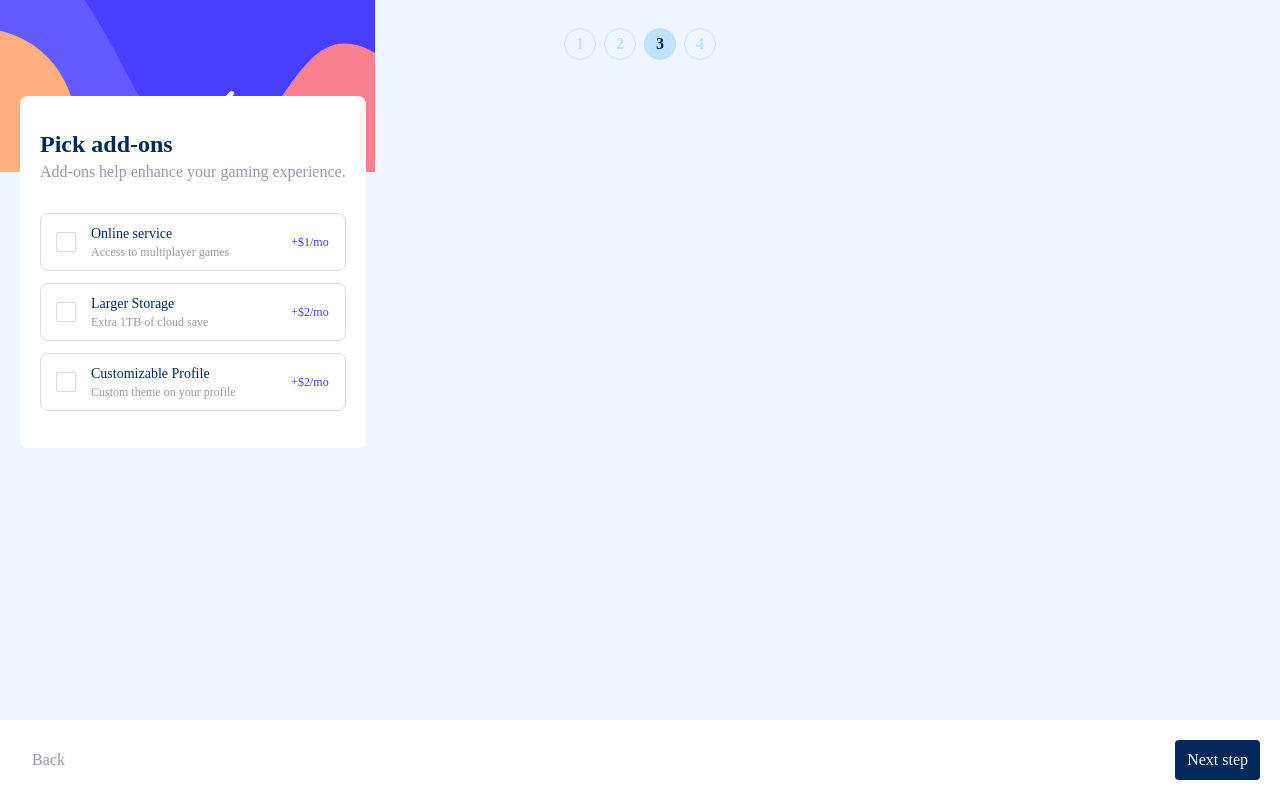
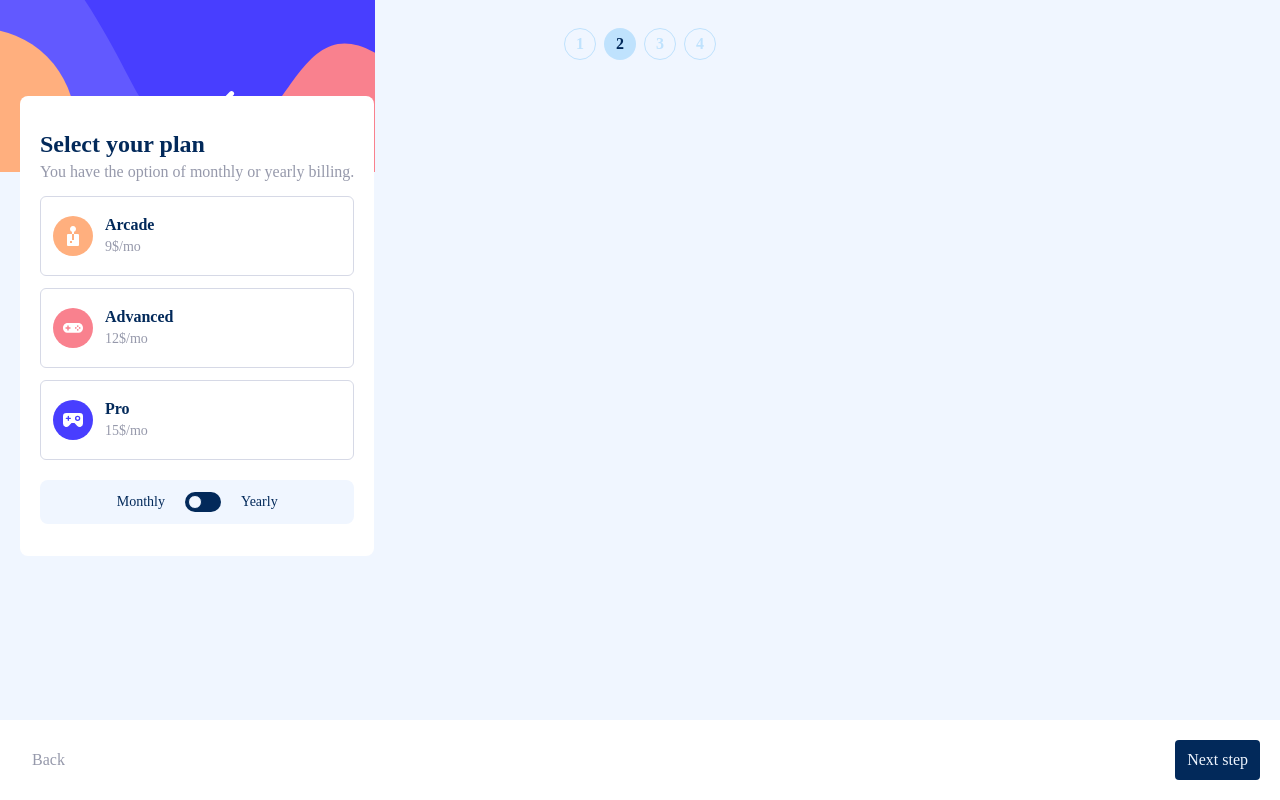
Before and after one commit to Gw3i/fm-multistep-form, an Angular app: page / in a window 1280 px wide. Built offline with nearby package versions, Linux system fonts and the light colour scheme.

Commit message:
Change checkboxes to radio buttons

```diff
--- a/src/app/components/multistep-form/multistep-form.component.html
+++ b/src/app/components/multistep-form/multistep-form.component.html
@@ -71,10 +71,12 @@
             class="checkbox-box relative w-full h-20 xl:w-[128px] xl:h-[150px] flex justify-center items-center transition"
           >
             <input
-              type="checkbox"
+              name="plan"
+              value="arcadePlan"
+              type="radio"
               id="arcade"
               class="absolute top-0 left-0 w-full h-20 xl:w-[128px] xl:h-[150px] opacity-0 cursor-pointer"
-              formControlName="arcade"
+              formControlName="plan"
             />
             <div
               class="py-4 px-3 flex gap-3 xl:gap-0 xl:content-between xl:grid w-full h-full transition border rounded-md border-neutral-light-gray"
@@ -99,10 +101,12 @@
             class="checkbox-box relative w-full h-20 xl:w-[128px] xl:h-[150px] flex justify-center items-center transition"
           >
             <input
-              type="checkbox"
+              name="plan"
+              value="advancedPlan"
+              type="radio"
               id="advanced"
               class="absolute top-0 left-0 w-full h-20 xl:w-[128px] xl:h-[150px] opacity-0 cursor-pointer"
-              formControlName="advanced"
+              formControlName="plan"
             />
             <div
               class="py-4 px-3 flex gap-3 xl:gap-0 xl:content-between xl:grid w-full h-full transition border rounded-md border-neutral-light-gray"
@@ -127,10 +131,12 @@
             class="checkbox-box relative w-full h-20 xl:w-[128px] xl:h-[150px] flex justify-center items-center transition"
           >
             <input
-              type="checkbox"
+              name="plan"
+              value="proPlan"
+              type="radio"
               id="pro"
               class="absolute top-0 left-0 w-full h-20 xl:w-[128px] xl:h-[150px] opacity-0 cursor-pointer"
-              formControlName="pro"
+              formControlName="plan"
             />
             <div
               class="py-4 px-3 flex gap-3 xl:gap-0 xl:content-between xl:grid w-full h-full transition border rounded-md border-neutral-light-gray"
@@ -268,9 +274,7 @@
           <div class="flex justify-between items-center">
             <div class="mb-3">
               <h4 class="text-primary-marine font-semibold">
-                Arcade ({{
-                  billingPeriod === "monthly" ? "Monthly" : "Yearly"
-                }})
+                Arcade({{ billingPeriod === "monthly" ? "Monthly" : "Yearly" }})
               </h4>
               <a href="#" type="button" class="underline text-neutral-cool-gray"
                 >Change</a
--- a/src/app/components/multistep-form/multistep-form.component.scss
+++ b/src/app/components/multistep-form/multistep-form.component.scss
@@ -1,5 +1,6 @@
 app-multistep-form {
-  .checkbox-box input[type="checkbox"]:checked ~ div {
+  .checkbox-box input[type="checkbox"]:checked ~ div,
+  .checkbox-box input[type="radio"]:checked ~ div {
     background-color: hsl(231, 100%, 99%);
     border: 1px solid hsl(243, 100%, 62%);
     border-radius: 8px;
--- a/src/app/components/multistep-form/multistep-form.component.ts
+++ b/src/app/components/multistep-form/multistep-form.component.ts
@@ -18,7 +18,7 @@ import { StepperComponent } from '../stepper/stepper.component';
   changeDetection: ChangeDetectionStrategy.OnPush,
 })
 export class MultistepFormComponent implements OnInit {
-  currentStep = 3;
+  currentStep = 2;
   lastPage = false;
   form!: FormGroup;
   billingPeriod: 'monthly' | 'yearly' = 'monthly';
@@ -35,9 +35,9 @@ export class MultistepFormComponent implements OnInit {
       email: new FormControl(null),
       phone: new FormControl(null),
 
-      arcade: new FormControl(null),
-      advanced: new FormControl(null),
-      pro: new FormControl(null),
+      plan: new FormControl('arcade'),
+      // advanced: new FormControl('advanced'),
+      // pro: new FormControl('pro'),
 
       billingPeriod: new FormControl(false),
 
```
